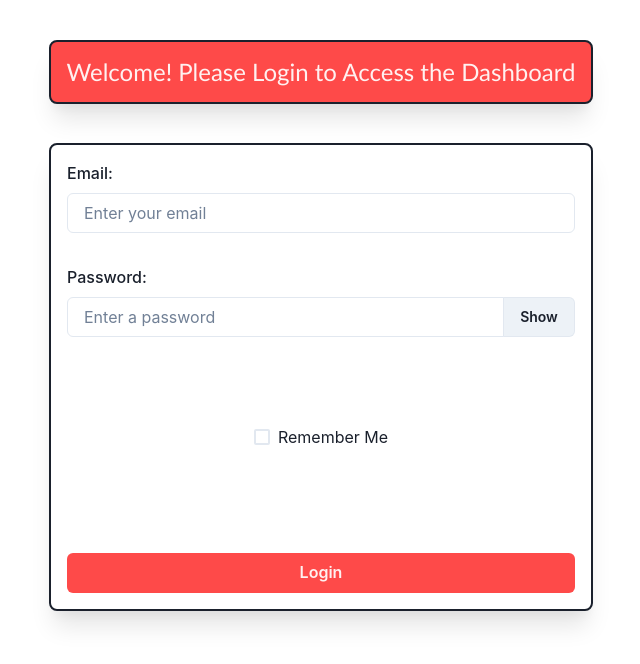
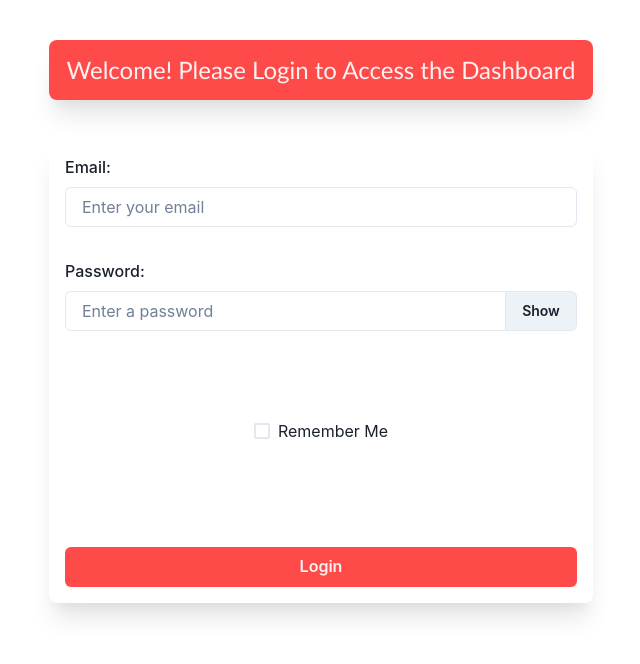
Before and after one commit to ojaswi825/SigmoidDashboard, a React (Create React App) app: page / in a window 1280 px wide. Shown: the top 664 px of the page, without its empty margins (319-959 px from the left). Built offline with nearby package versions, Linux system fonts and the light colour scheme.

Commit message:
removed borders

```diff
--- a/src/Components/Navigation/Navbar.js
+++ b/src/Components/Navigation/Navbar.js
@@ -30,7 +30,6 @@ function Navbar(props) {
 
     return (
         <Box
-            border="2px"
             display="flex"
             background="black"
             alignItems="center"
--- a/src/Pages/Authentication.js
+++ b/src/Pages/Authentication.js
@@ -41,7 +41,6 @@ function Authentication(props) {
     return (
         <Container maxW="xl" centerContent>
             <Box
-                border="2px"
                 d="flex"
                 justifyContent="center"
                 p={3}
@@ -61,14 +60,7 @@ function Authentication(props) {
                 </Text>
             </Box>
             <br />
-            <Box
-                border="2px"
-                bg="#ffffff"
-                w="100%"
-                p={4}
-                borderRadius="lg"
-                boxShadow="xl"
-            >
+            <Box bg="#ffffff" w="100%" p={4} borderRadius="lg" boxShadow="xl">
                 <Login />
             </Box>
         </Container>
```
